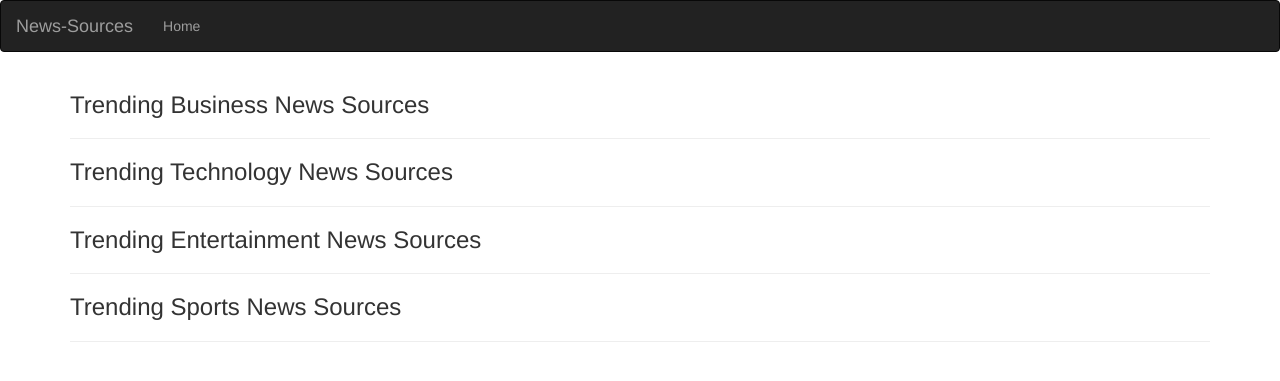
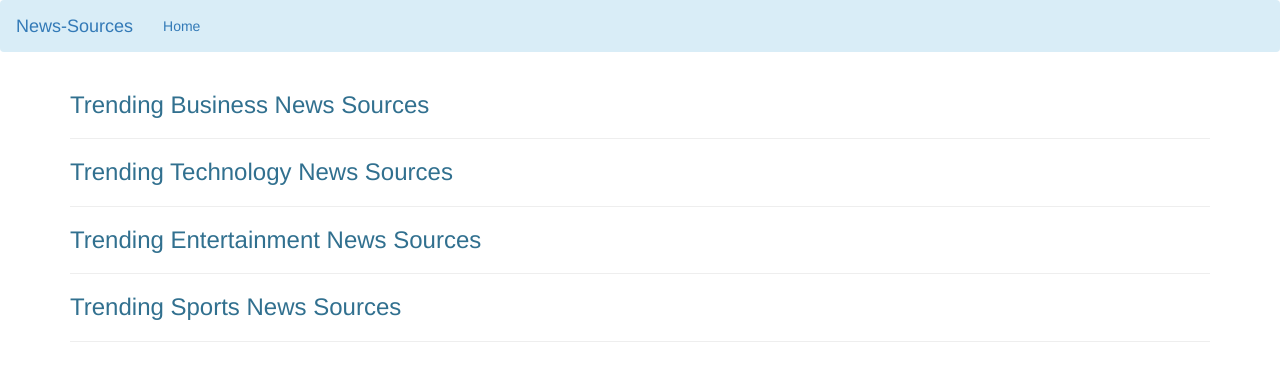
Before and after one commit to FeverCode/News-Source, a Flask app: template app/templates/index.html in a window 1280 px wide. Shown: the top 381 px of the page. Run offline with Flask 2, Linux system fonts and the light colour scheme; the template is opened without the code that fills it, so the values that code supplies are empty; some libraries are stand-ins or nearby versions.

Commit message:
Added bg colors

```diff
--- a/app/templates/index.html
+++ b/app/templates/index.html
@@ -4,24 +4,24 @@
 {% block content %}
 <div class="container">
         <!--Business News Sources-->
-        <h3> Trending Business News Sources</h3>
+        <h3 class="text-info"> Trending Business News Sources</h3>
         <hr>
         {{macro.displaySourceList(sources)}}
 
         <!--Trending Technology News Sources-->
-        <h3> Trending Technology News Sources</h3>
+        <h3 class="text-info"> Trending Technology News Sources</h3>
 
         <hr>
         {{macro.displaySourceList(technology_sources)}}
 
 
         <!--Trending Entertainment Sources-->
-        <h3> Trending Entertainment News Sources</h3>
+        <h3 class="text-info"> Trending Entertainment News Sources</h3>
         <hr>
         {{macro.displaySourceList(technology_sources)}}
 
         <!--Trending Sports News Sources-->
-        <h3> Trending Sports News Sources</h3>
+        <h3 class="text-info"> Trending Sports News Sources</h3>
         <hr>
         {{macro.displaySourceList(technology_sources)}}
 
--- a/app/templates/macros.html
+++ b/app/templates/macros.html
@@ -1,7 +1,7 @@
 {% macro displaySourceList(source_list) %}
 
     {% for source_row in source_list |batch(4) %}
-        <div class="row">
+        <div class="row bg-info">
 
             {% for sources in source_row %}
                 <div class="col-md-3">
@@ -16,7 +16,7 @@
                             <p>
                                 {{sources.description |truncate(100)}}
                             </p>
-                            <a href="/sources/{{sources.id}}" class="btn btn-success btn-sm">Visit {{sources.name}}</a>
+                            <a href="/sources/{{sources.id}}" class="btn btn-info btn-sm">Visit {{sources.name}}</a>
                         </div>
                     </div>
                 </div>
--- a/app/templates/navbar.html
+++ b/app/templates/navbar.html
@@ -1,4 +1,4 @@
-<div class="navbar navbar-inverse" role="navigation">
+<div class="navbar bg-info" role="navigation">
         <div class="container-fluid">
             <div class="navbar-header">
                 <button type="button" class="navbar-toggle" data-toggle="collapse" data-target=".navbar-collapse">
@@ -11,7 +11,7 @@
             </div>
             <div class="navbar-collapse collapse">
                 <ul class="nav navbar-nav">
-                    <li class="text-center"><a href="/">Home</a></li>
+                    <li class="text-dark"><a href="/">Home</a></li>
             </div>
 
         </div>
```
